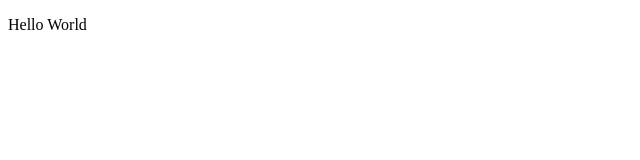
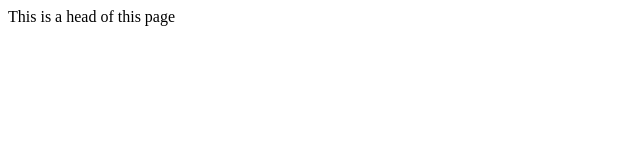
Before and after one commit to as2569/webProject, a plain HTML site: page index.html in a window 1280 px wide. Shown: the whole page, without its empty margins (0-640 px from the left). Drawn offline with Linux system fonts and the light colour scheme.

Commit message:
Update index.html

```diff
--- a/index.html
+++ b/index.html
@@ -1,10 +1,5 @@
 <!DOCTYPE html>
-<html lang="en">
 <head>
-    <meta charset="UTF-8">
-    <title>Title</title>
+    This is a head of this page
 </head>
-<body>
-<p>Hello World</p>
-</body>
 </html>
```
